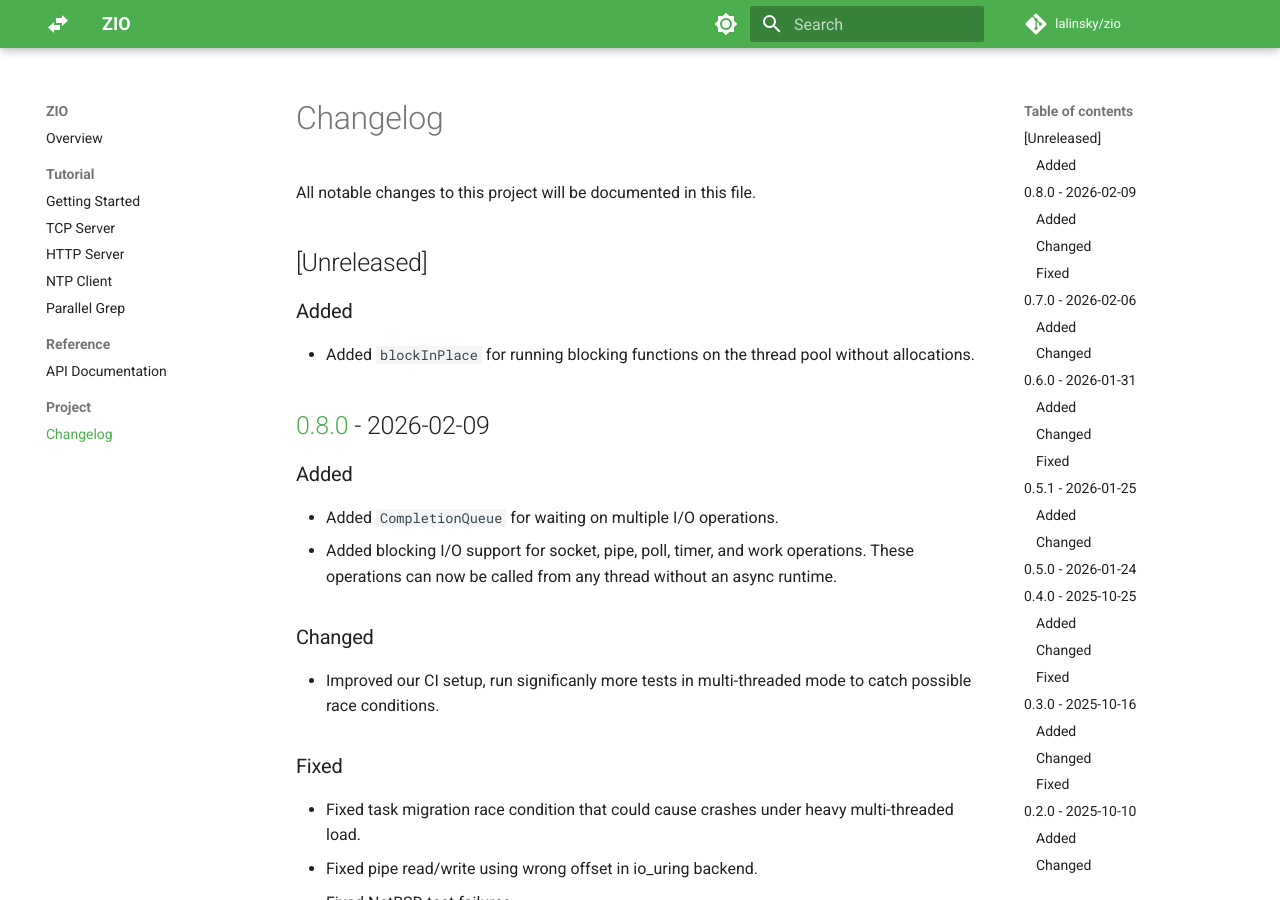
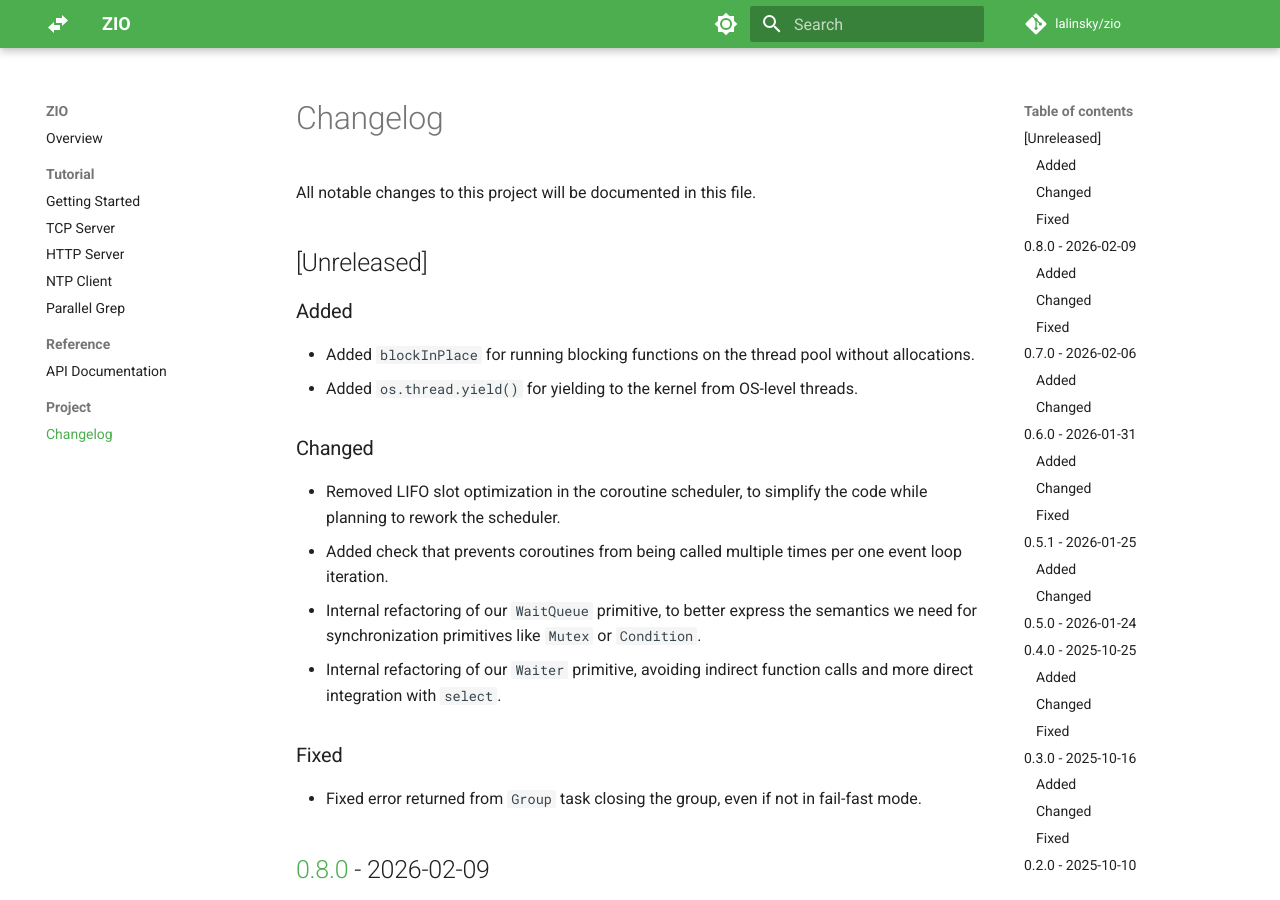
Before and after one commit to lalinsky/zio, an MkDocs documentation site: the page built from docs/changelog.md, in a window 1280 px wide and 900 px high. Built offline with MkDocs 1.6.1 and Material for MkDocs 9.7.7, drawn with Linux system fonts in a browser that asks for light colours; comment, search, counter and statistics services are not loaded.

Commit message:
Add changelog for 0.8.1

```diff
--- a/docs/changelog.md
+++ b/docs/changelog.md
@@ -7,6 +7,18 @@ All notable changes to this project will be documented in this file.
 ### Added
 
 - Added `blockInPlace` for running blocking functions on the thread pool without allocations.
+- Added `os.thread.yield()` for yielding to the kernel from OS-level threads.
+
+### Changed
+
+- Removed LIFO slot optimization in the coroutine scheduler, to simplify the code while planning to rework the scheduler.
+- Added check that prevents coroutines from being called multiple times per one event loop iteration.
+- Internal refactoring of our `WaitQueue` primitive, to better express the semantics we need for synchronization primitives like `Mutex` or `Condition`.
+- Internal refactoring of our `Waiter` primitive, avoiding indirect function calls and more direct integration with `select`.
+
+### Fixed
+
+- Fixed error returned from `Group` task closing the group, even if not in fail-fast mode.
 
 ## [0.8.0] - 2026-02-09
 
```
